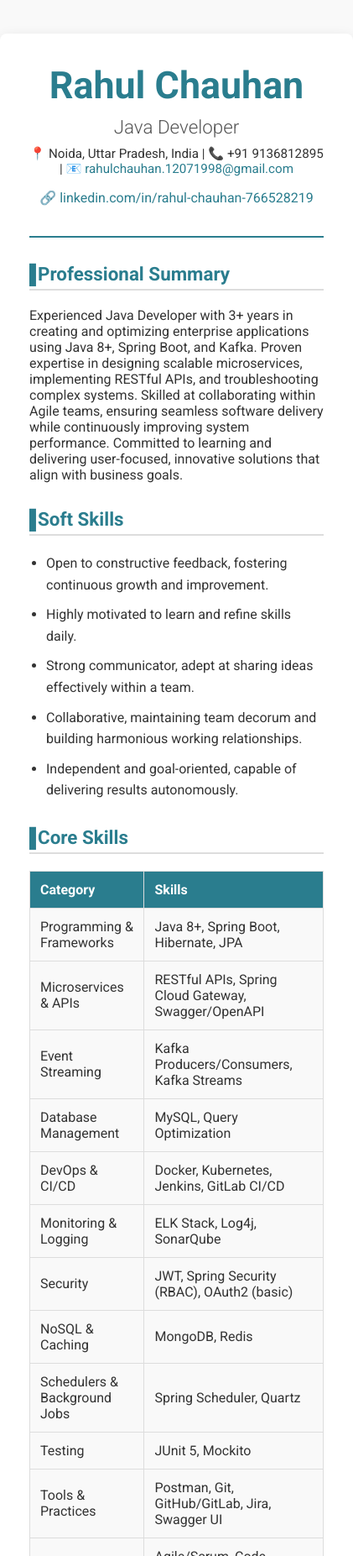
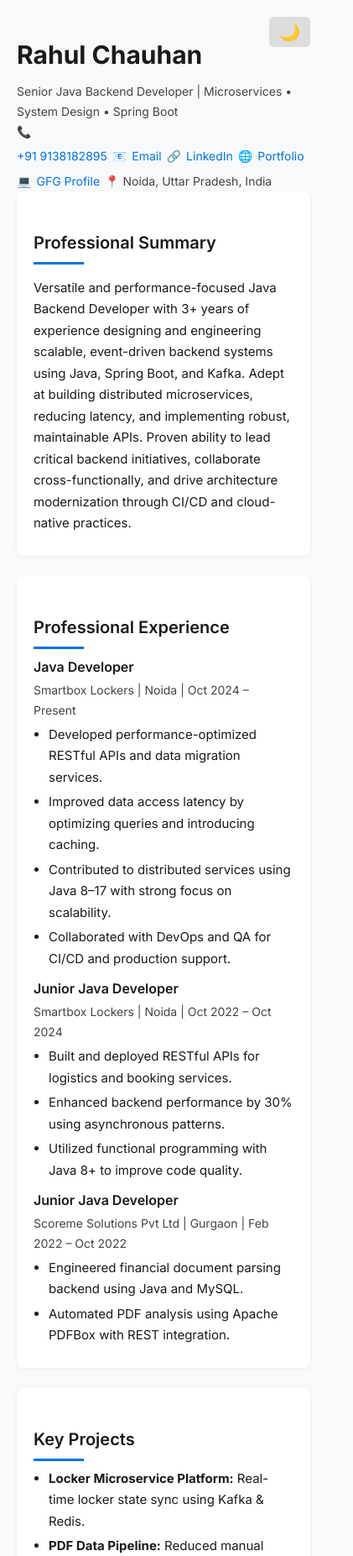
Before and after one commit to BootifulDeveloper/rahul-chauhan-resume, a plain HTML site: page index.html in a window 390 px wide. Shown: the top 1853 px of the page at 84% size, 421 px wide, since content can reach past the window. Drawn offline with Linux system fonts and the light colour scheme.

Commit message:
Update index.html
making the look and feel better

```diff
--- a/index.html
+++ b/index.html
@@ -1,313 +1,324 @@
 <!DOCTYPE html>
 <html lang="en">
 <head>
-    <link href="https://fonts.googleapis.com/css2?family=Roboto:wght@300;400;700&display=swap" rel="stylesheet">
-    <meta charset="UTF-8">
-    <meta name="viewport" content="width=device-width, initial-scale=1.0">
-    <title>Rahul Chauhan - Java Developer</title>
+  <meta charset="UTF-8" />
+  <meta name="viewport" content="width=device-width, initial-scale=1.0"/>
+  <title>🌙 Rahul Chauhan – Backend Engineer</title>
+
+  <!-- SEO Meta Tags -->
+  <meta name="description" content="Rahul Chauhan – Java Backend Developer specializing in Microservices, Spring Boot, and system design with 3+ years experience.">
+  <meta name="keywords" content="Java Developer, Spring Boot, Microservices, Backend Engineer, Rahul Chauhan, Backend Developer Portfolio">
+  <meta name="author" content="Rahul Chauhan">
+  <link rel="icon" href="favicon.ico" type="image/x-icon">
+
+  <!-- Fonts -->
+  <link href="https://fonts.googleapis.com/css2?family=Inter:wght@400;600;700&display=swap" rel="stylesheet">
+
   <style>
-        body {
-            font-family: 'Roboto', sans-serif;
-            margin: 0;
-            padding: 0;
-            background-color: #f9f9f9;
-            color: #333;
+    :root {
+      --bg-color: #f8f9fa;
+      --text-color: #1a1a1a;
+      --link-color: #0073e6;
+      --link-hover: #005bb5;
+      --subtext-color: #444;
+      --border-color: #ddd;
+      --section-bg: #ffffff;
     }
 
-        .container {
-            width: 90%;
-            max-width: 900px;
-            margin: 40px auto;
-            background: #fff;
-            padding: 25px;
-            border-radius: 8px;
-            box-shadow: 0 4px 15px rgba(0, 0, 0, 0.1);
+    body.dark {
+      --bg-color: #121212;
+      --text-color: #e0e0e0;
+      --link-color: #66b2ff;
+      --link-hover: #3399ff;
+      --subtext-color: #aaa;
+      --border-color: #222;
+      --section-bg: #1e1e1e;
     }
 
-        .header {
-            text-align: center;
-            border-bottom: 2px solid #2a7d8e;
-            padding-bottom: 20px;
-            margin-bottom: 20px;
+    body {
+      font-family: 'Inter', sans-serif;
+      background-color: var(--bg-color);
+      color: var(--text-color);
+      margin: 40px auto;
+      padding: 0 40px;
+      max-width: 850px;
+      line-height: 1.7;
+      font-size: 15px;
+      transition: background-color 0.3s, color 0.3s;
     }
 
-        .header h1 {
-            font-size: 2.5em;
-            margin: 0;
-            color: #2a7d8e;
+    h1 {
+      font-size: 30px;
+      margin-bottom: 6px;
+      font-weight: 700;
     }
 
-        .header h2 {
-            margin: 10px 0;
-            font-weight: normal;
-            color: #555;
+    h2 {
+      font-size: 20px;
+      font-weight: 600;
+      margin-top: 28px;
+      margin-bottom: 8px;
+      position: relative;
     }
 
-        .header .contact-info {
-            font-size: 0.95em;
-            margin: 5px 0;
+    h2::after {
+      content: "";
+      display: block;
+      width: 60px;
+      height: 3px;
+      background: var(--link-color);
+      margin-top: 6px;
     }
 
-        .header .contact-info a {
-            color: #2a7d8e;
-            text-decoration: none;
-        }
-
-        .header .contact-info a:hover {
-            text-decoration: underline;
-        }
-
-        .section-title {
-            font-size: 1.4em;
-            font-weight: bold;
-            margin-top: 30px;
-            color: #2a7d8e;
-            border-bottom: 2px solid #ddd;
-            padding-bottom: 5px;
-        }
-
-        .content {
-            margin: 20px 0;
+    h3 {
+      font-size: 16px;
+      font-weight: 600;
+      margin: 8px 0 2px;
     }
 
     ul {
-            margin: 10px 0;
-            padding-left: 20px;
+      padding-left: 18px;
+      margin: 4px 0 10px;
     }
 
-        ul li {
-            margin-bottom: 10px;
-            line-height: 1.6;
+    li {
+      margin-bottom: 4px;
     }
 
-        .core-skills {
-            width: 100%;
-            border-collapse: collapse;
-            margin-top: 20px;
+    address {
+      font-style: normal;
+      font-size: 14px;
+      color: var(--subtext-color);
+      margin-top: 6px;
+      display: flex;
+      flex-wrap: wrap;
+      gap: 6px;
     }
 
-        .core-skills th, .core-skills td {
-            padding: 12px;
-            text-align: left;
-            border: 1px solid #ddd;
-        }
-
-        .core-skills th {
-            background-color: #2a7d8e;
-            color: #fff;
-        }
-
-        .core-skills td {
-            background-color: #f9f9f9;
-        }
-
-        .footer {
-            text-align: center;
-            font-size: 0.85em;
-            color: #777;
-            margin-top: 20px;
+    .location-date {
+      font-size: 14px;
+      color: var(--subtext-color);
+      margin-bottom: 4px;
     }
 
     a {
-            color: #2a7d8e;
+      color: var(--link-color);
+      position: relative;
       text-decoration: none;
-            transition: color 0.3s ease;
+      transition: color 0.3s;
     }
 
-        a:hover {
-            color: #1e5d6c;
+    a::after {
+      content: "";
+      position: absolute;
+      width: 0;
+      height: 1px;
+      left: 0;
+      bottom: -2px;
+      background-color: currentColor;
+      transition: width 0.3s;
     }
 
-        .header h1 {
-            font-size: 2.8em;
-            font-weight: 700;
+    a:hover::after {
+      width: 100%;
     }
 
-        .header h2 {
-            font-size: 1.4em;
-            font-weight: 300;
+    section {
+      background-color: var(--section-bg);
+      border-radius: 8px;
+      padding: 16px 20px;
+      margin-bottom: 24px;
+      box-shadow: 0 1px 4px rgba(0,0,0,0.06);
     }
 
-        .container {
-            padding: 35px;
+    p {
+      margin-bottom: 10px;
     }
 
-        .section-title {
-            position: relative;
-            padding-left: 10px;
+    em {
+      color: var(--subtext-color);
+      font-style: normal;
     }
 
-        .section-title::before {
-            content: '▌';
-            color: #2a7d8e;
-            font-weight: bold;
-            position: absolute;
-            left: 0;
+    @media (max-width: 600px) {
+      body {
+        padding: 0 20px;
+      }
     }
 
-        .footer {
-            margin-top: 40px;
-            border-top: 1px solid #ddd;
-            padding-top: 10px;
+    .theme-toggle {
+      position: fixed;
+      top: 20px;
+      right: 20px;
+      background-color: var(--border-color);
+      color: var(--text-color);
+      border: none;
+      padding: 6px 12px;
+      font-size: 20px;
+      cursor: pointer;
+      border-radius: 5px;
+      transition: background-color 0.3s;
+    }
+
+    .theme-toggle:hover {
+      background-color: var(--link-hover);
+      color: #fff;
     }
   </style>
-
 </head>
 <body>
 
-<div class="container">
-    <div class="header">
+  <button class="theme-toggle" onclick="toggleTheme()" title="Toggle Dark/Light">🌙</button>
+
   <h1>Rahul Chauhan</h1>
-        <h2>Java Developer</h2>
-        <p class="contact-info">📍 Noida, Uttar Pradesh, India | 📞 +91 9136812895 | 📧 <a href="mailto:rahulchauhan2020.model@gmail.com">rahulchauhan.12071998@gmail.com</a></p>
-        <p>🔗 <a href="https://linkedin.com/in/rahul-chauhan-766528219" target="_blank">linkedin.com/in/rahul-chauhan-766528219</a></p>
-    </div>
+  <address>
+    Senior Java Backend Developer | Microservices • System Design • Spring Boot<br/>
+    📞 <a href="tel:+919138182895">+91 9138182895</a>
+    📧 <a href="mailto:rahulchauhan.12071998@gmail.com">Email</a>
+    🔗 <a href="https://linkedin.com/in/rahulchauhan766528219" target="_blank">LinkedIn</a>
+    🌐 <a href="https://portfolio-eec4a.web.app/about" target="_blank">Portfolio</a>
+    💻 <a href="https://www.geeksforgeeks.org/user/rahul_chauhan_1998/" target="_blank">GFG Profile</a>
+    📍 Noida, Uttar Pradesh, India
+  </address>
 
-    <div class="section-title">Professional Summary</div>
-    <div class="content">
+  <section>
+    <h2>Professional Summary</h2>
     <p>
-            Experienced Java Developer with 3+ years in creating and optimizing enterprise applications using Java 8+, Spring Boot, and Kafka. Proven expertise in designing scalable microservices, implementing RESTful APIs, and troubleshooting complex systems. Skilled at collaborating within Agile teams, ensuring seamless software delivery while continuously improving system performance. Committed to learning and delivering user-focused, innovative solutions that align with business goals.
+      Versatile and performance-focused Java Backend Developer with 3+ years of experience designing and engineering scalable, event-driven backend systems using Java, Spring Boot, and Kafka. Adept at building distributed microservices, reducing latency, and implementing robust, maintainable APIs. Proven ability to lead critical backend initiatives, collaborate cross-functionally, and drive architecture modernization through CI/CD and cloud-native practices.
     </p>
-    </div>
+  </section>
 
-    <div class="section-title">Soft Skills</div>
-    <div class="content">
+  <section>
+    <h2>Professional Experience</h2>
+
+    <article>
+      <h3>Java Developer</h3>
+      <div class="location-date">Smartbox Lockers | Noida | Oct 2024 – Present</div>
       <ul>
-            <li>Open to constructive feedback, fostering continuous growth and improvement.</li>
-            <li>Highly motivated to learn and refine skills daily.</li>
-            <li>Strong communicator, adept at sharing ideas effectively within a team.</li>
-            <li>Collaborative, maintaining team decorum and building harmonious working relationships.</li>
-            <li>Independent and goal-oriented, capable of delivering results autonomously.</li>
+        <li>Developed performance-optimized RESTful APIs and data migration services.</li>
+        <li>Improved data access latency by optimizing queries and introducing caching.</li>
+        <li>Contributed to distributed services using Java 8–17 with strong focus on scalability.</li>
+        <li>Collaborated with DevOps and QA for CI/CD and production support.</li>
       </ul>
-    </div>
+    </article>
 
-    <div class="section-title">Core Skills</div>
-    <table class="core-skills">
-        <thead>
-            <tr>
-                <th>Category</th>
-                <th>Skills</th>
-            </tr>
-        </thead>
-        <tbody>
-            <tr>
-                <td>Programming & Frameworks</td>
-                <td>Java 8+, Spring Boot, Hibernate, JPA</td>
-            </tr>
-            <tr>
-                <td>Microservices & APIs</td>
-                <td>RESTful APIs, Spring Cloud Gateway, Swagger/OpenAPI</td>
-            </tr>
-            <tr>
-                <td>Event Streaming</td>
-                <td>Kafka Producers/Consumers, Kafka Streams</td>
-            </tr>
-            <tr>
-                <td>Database Management</td>
-                <td>MySQL, Query Optimization</td>
-            </tr>
-            <tr>
-                <td>DevOps & CI/CD</td>
-                <td>Docker, Kubernetes, Jenkins, GitLab CI/CD</td>
-            </tr>
-            <tr>
-                <td>Monitoring & Logging</td>
-                <td>ELK Stack, Log4j, SonarQube</td>
-            </tr>
+    <article>
+      <h3>Junior Java Developer</h3>
+      <div class="location-date">Smartbox Lockers | Noida | Oct 2022 – Oct 2024</div>
+      <ul>
+        <li>Built and deployed RESTful APIs for logistics and booking services.</li>
+        <li>Enhanced backend performance by 30% using asynchronous patterns.</li>
+        <li>Utilized functional programming with Java 8+ to improve code quality.</li>
+      </ul>
+    </article>
 
-<tr>
-    <td>Security</td>
-    <td>JWT, Spring Security (RBAC), OAuth2 (basic)</td>
-</tr>
-<tr>
-    <td>NoSQL & Caching</td>
-    <td>MongoDB, Redis</td>
-</tr>
-<tr>
-    <td>Schedulers & Background Jobs</td>
-    <td>Spring Scheduler, Quartz</td>
-</tr>
-<tr>
-    <td>Testing</td>
-    <td>JUnit 5, Mockito</td>
-</tr>
-<tr>
-    <td>Tools & Practices</td>
-    <td>Postman, Git, GitHub/GitLab, Jira, Swagger UI</td>
-</tr>
-<tr>
-    <td>Soft Skills & Workflow</td>
-    <td>Agile/Scrum, Code Reviews, Documentation, Collaboration</td>
-</tr>
+    <article>
+      <h3>Junior Java Developer</h3>
+      <div class="location-date">Scoreme Solutions Pvt Ltd | Gurgaon | Feb 2022 – Oct 2022</div>
+      <ul>
+        <li>Engineered financial document parsing backend using Java and MySQL.</li>
+        <li>Automated PDF analysis using Apache PDFBox with REST integration.</li>
+      </ul>
+    </article>
+  </section>
 
-</tbody>
-    </table>
+  <section>
+    <h2>Key Projects</h2>
+    <ul>
+      <li><strong>Locker Microservice Platform:</strong> Real-time locker state sync using Kafka & Redis.</li>
+      <li><strong>PDF Data Pipeline:</strong> Reduced manual reconciliation effort by 60% via automation.</li>
+      <li><strong>WhatsApp Chatbot:</strong> Business messaging via WhatsApp API for customer engagement.</li>
+      <li><strong>Third-Party API Integration:</strong> Extended platform capabilities via external services.</li>
+      <li><strong>URL Shortener:</strong> Developed link shortener with tracking & analytics.</li>
+    </ul>
+  </section>
 
-    <div class="section-title">Professional Experience</div>
-    <div class="content">
-        <p><strong>Smartbox Lockers</strong> | <i>Java Developer</i> | <span>October 2024 – Present</span></p>
+  <section>
+    <h2>Technical Skills</h2>
     <ul>
-            <li>Developed and optimized event-driven microservices using Kafka and Spring Boot.</li>
-            <li>Enhanced system performance by troubleshooting and improving database queries.</li>
-            <li>Designed REST APIs to meet evolving business requirements and ensure seamless integration.</li>
+      <li><strong>Languages:</strong> Java, C, C++, Python, C#</li>
+      <li><strong>Frameworks:</strong> Spring Boot, MVC, Hibernate, JPA</li>
+      <li><strong>Tools:</strong> Git, Docker, Jenkins, SonarQube, Postman</li>
+      <li><strong>Monitoring:</strong> ELK Stack</li>
+      <li><strong>Cloud:</strong> AWS (EC2, S3, RDS), Kubernetes</li>
+      <li><strong>Databases:</strong> MySQL, MongoDB</li>
+      <li><strong>Practices:</strong> Agile, CI/CD, TDD, Microservices, System Design</li>
     </ul>
+  </section>
 
-        <p><strong>Smartbox Lockers</strong> | <i>Software Engineer Jr. (Java)</i> | <span>October 2022 – October 2024</span></p>
+  <section>
+    <h2>Education</h2>
     <ul>
-            <li>Assisted in developing and maintaining Java-based microservices for enterprise systems.</li>
-            <li>Optimized database operations and enhanced backend functionality using MySQL and PostgreSQL.</li>
-            <li>Implemented logging and monitoring improvements using the ELK stack for better issue tracking.</li>
+      <li><strong>B.Sc. IT</strong> – University of Mumbai, <em>2018 – 2021</em> | CGPA: 8.2</li>
+      <li><strong>HSC (12th)</strong> – UP State Board, <em>2016</em> | 84.40%</li>
+      <li><strong>SSC (10th)</strong> – UP State Board, <em>2014</em> | 84%</li>
     </ul>
+  </section>
 
-        <p><strong>GeeksforGeeks</strong> | <i>Technical Content Writer</i> | <span>April 2023 – Present</span></p>
+  <section>
+    <h2>Certifications</h2>
     <ul>
-            <li>Authored 50+ articles on advanced Java topics, design patterns, and multithreading.</li>
-            <li>Provided comprehensive tutorials to address real-world programming challenges.</li>
+      <li>Spring Boot Backend Masterclass – Udemy</li>
+      <li>System Design Essentials – Udemy</li>
     </ul>
+  </section>
 
-        <p><strong>ScoreMe Solutions Pvt. Ltd</strong> | <i>Junior Java Developer</i> | <span>January 2022 – October 2022</span></p>
+  <section>
+    <h2>Awards & Recognition</h2>
     <ul>
-            <li>Improved backend systems for the Bank Statement Analyzer product.</li>
-            <li>Optimized SQL queries to enhance database performance and system stability.</li>
+      <li><strong>Rising Star Award:</strong> Recognized for high-impact backend features.</li>
+      <li><strong>Fast-Track Promotion:</strong> Promoted for architectural contributions.</li>
     </ul>
-    </div>
+  </section>
 
-    <div class="section-title">Projects</div>
-    <div class="content">
-        <p><strong>Smartbox Locker Project</strong></p>
-        <ul>
-            <li>Contributed to the development of over 12 microservices, each serving a specific purpose.</li>
-            <li>Integrated seamless communication between microservices using Kafka, RestTemplate, and HttpClient.</li>
-            <li>Optimized database queries and improved scalability to handle increased workloads.</li>
-        </ul>
+  <section>
+    <h2>Portfolio</h2>
+    <p>
+      📝 <a href="https://www.geeksforgeeks.org/spring-boot-pathvariable-and-requestparam-annotations/?itm_source=auth" target="_blank">Spring Boot – @PathVariable vs @RequestParam</a><br/>
+      📝 <a href="https://www.geeksforgeeks.org/spring-when-to-use-qualifier-and-autowired-for-dependency-injection/" target="_blank">Spring – @Qualifier vs @Autowired</a>
+    </p>
+  </section>
 
-        <p><strong>WhatsApp API SDK Integration</strong></p>
-        <ul>
-            <li>Integrated WhatsApp API SDK with the Smartbox Locker project for real-time notifications.</li>
-            <li>Implemented message scheduling and ensured timely delivery of notifications.</li>
-            <li>Enhanced notification reliability by handling retries under varying network conditions.</li>
-        </ul>
+  <!-- Structured Data for SEO -->
+  <script type="application/ld+json">
+  {
+    "@context": "http://schema.org",
+    "@type": "Person",
+    "name": "Rahul Chauhan",
+    "jobTitle": "Java Backend Developer",
+    "url": "https://portfolio-eec4a.web.app/about",
+    "sameAs": [
+      "https://linkedin.com/in/rahulchauhan766528219",
+      "https://www.geeksforgeeks.org/user/rahul_chauhan_1998/"
+    ],
+    "address": {
+      "@type": "PostalAddress",
+      "addressLocality": "Noida",
+      "addressRegion": "Uttar Pradesh",
+      "addressCountry": "India"
+    }
+  }
+  </script>
 
-        <p><strong>PDF Text Extraction</strong></p>
-        <ul>
-            <li>Developed a PDF text extraction and manipulation tool for automated document processing.</li>
-            <li>Leveraged Apache PDFBox for efficient text extraction and reporting.</li>
-        </ul>
-    </div>
+  <!-- Dark Mode Script -->
+  <script>
+    const userTheme = localStorage.getItem("theme");
+    const prefersDark = window.matchMedia("(prefers-color-scheme: dark)").matches;
+    const themeToggle = document.querySelector('.theme-toggle');
 
-    <div class="section-title">Awards & Recognitions</div>
-    <div class="content">
-        <ul>
-            <li><strong>Rising Star Award</strong> – Honored for contributions to system optimization at Smartbox Lockers.</li>
-            <li><strong>Promoted to Java Developer</strong> – Recognized for excellence and dedication.</li>
-            <li><strong>Technical Writing Excellence</strong> – Published 50+ impactful articles on GeeksforGeeks.</li>
-        </ul>
-    </div>
+    if (userTheme === "dark" || (!userTheme && prefersDark)) {
+      document.body.classList.add("dark");
+      themeToggle.textContent = "☀️";
+      document.title = "☀️ Rahul Chauhan – Backend Engineer";
+    }
 
-    <div class="footer">
-        <p>Resume Updated: APRIL 2025</p>
-    </div>
-</div>
+    function toggleTheme() {
+      const isDark = document.body.classList.toggle("dark");
+      themeToggle.textContent = isDark ? "☀️" : "🌙";
+      document.title = isDark ? "☀️ Rahul Chauhan – Backend Engineer" : "🌙 Rahul Chauhan – Backend Engineer";
+      localStorage.setItem("theme", isDark ? "dark" : "light");
+    }
+  </script>
 
 </body>
 </html>
```
Lines whose indentation alone changed are shown as unchanged.
